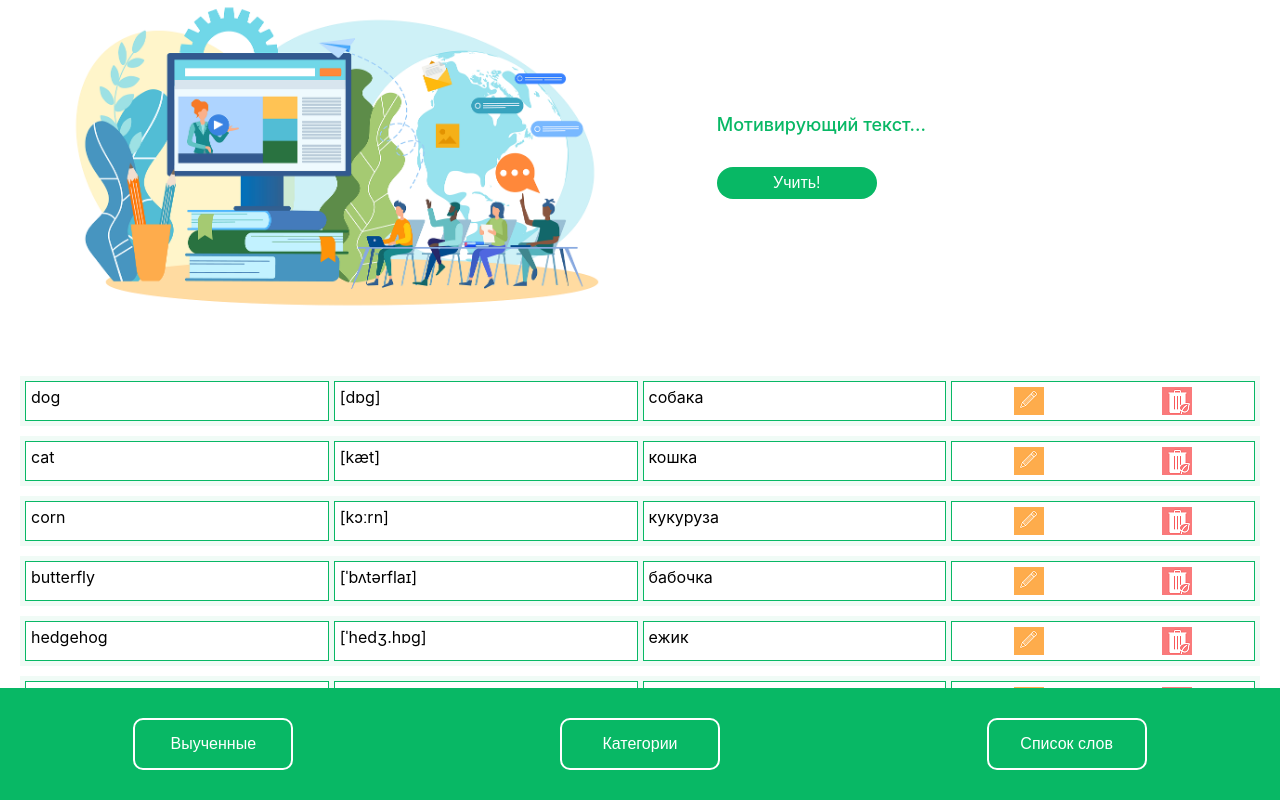
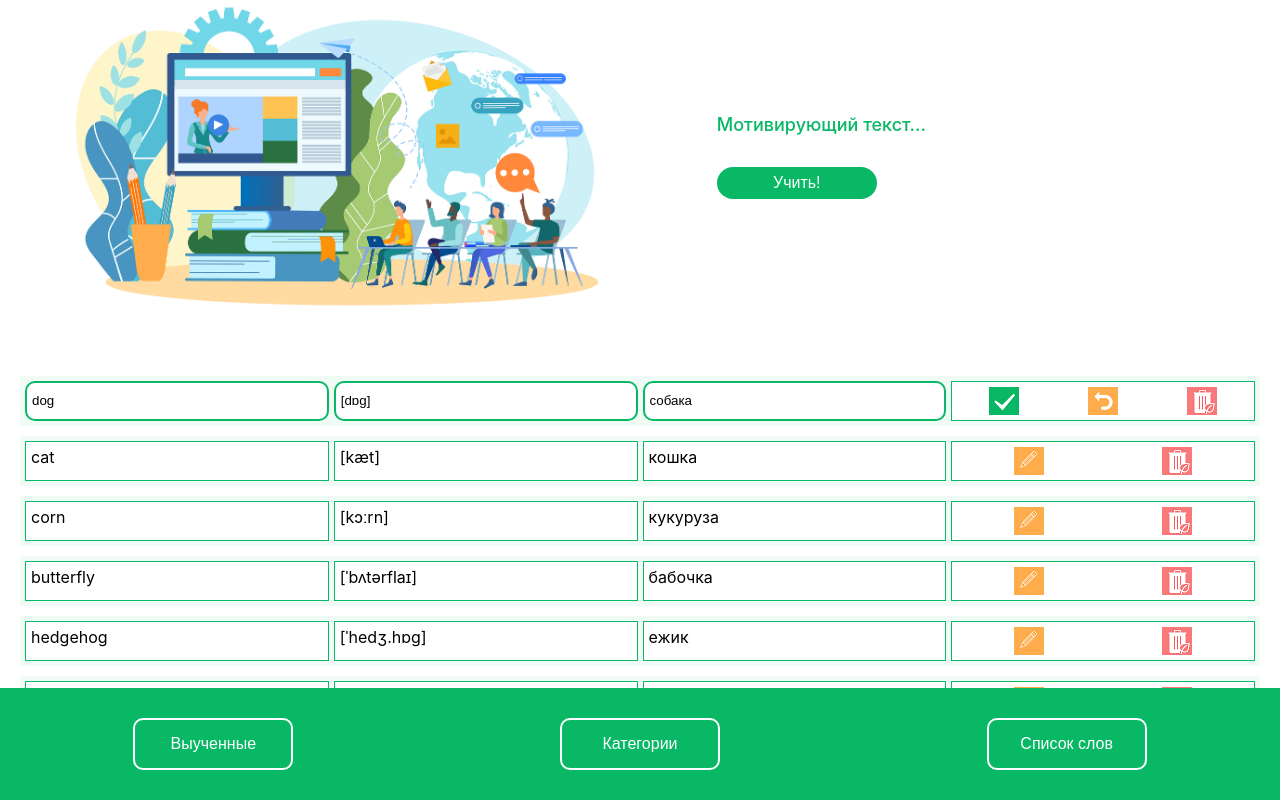
Before and after one commit to ElenaNaychuk/Homework, a React (Create React App) app in the folder learn_english_words/: page / in a window 1280 px wide. Both pictures are taken after a click on the button 1028 px from the left and 1142 px from the top of the page. Shown: the part 742-1542 px from the top of the page. Built offline with nearby package versions, Linux system fonts and the light colour scheme.

Commit message:
Добавила изменение состояния при клике на кнопку 'редактировать' (появляются импуты и кнопки 'сохранить' и 'отменить').

```diff
--- a/learn_english_words/src/App.js
+++ b/learn_english_words/src/App.js
@@ -3,8 +3,9 @@ import Header from './components/Header/Header.jsx';
 import MainPage from './components/MainPage/MainPage.jsx';
 import Footer from './components/Footer/Footer.jsx';
 import './style/App.scss';
-import WordsList from './components/WordList/WordList.jsx';
-import { words } from './components/WordList/wodsListData.js';
+import WordComponent from './components/WordComponent/WordComponent.jsx';
+import { words } from './components/WordComponent/wordsData.js';
+
 
 function App() {
   return (
@@ -14,7 +15,7 @@ function App() {
       <div className='container_words_list'>
         {
           words.map((word, index) =>
-            <WordsList
+            <WordComponent
               english={word.english}
               transcription={word.transcription}
               russian={word.russian}
--- /dev/null
+++ b/learn_english_words/src/components/WordComponent/Word/Word.jsx
@@ -0,0 +1,16 @@
+import style from './word.module.scss'
+
+function Word(props) {
+    if (props.isEditing) {
+        return (
+            <input className={style.input} type="text" value={props.content} />
+        );
+    }
+    else {
+        return (
+            <div className={`${style.wrapper}`}>{props.content}</div>
+        )
+    }
+}
+
+export default Word;
--- /dev/null
+++ b/learn_english_words/src/components/WordComponent/Word/word.module.scss
@@ -0,0 +1,12 @@
+.wrapper {
+    border: 1px solid #08b865;
+    padding: 5px;
+    background-color: #FFF;
+}
+
+.input {
+    border: 2px solid #08b865;
+    border-radius: 10px;
+    padding: 5px;
+    background-color: #FFF;
+}
--- /dev/null
+++ b/learn_english_words/src/components/WordComponent/WordComponent.jsx
@@ -0,0 +1,31 @@
+import style from './wordComponent.module.scss';
+import { useState } from 'react'
+import Word from './Word/Word.jsx';
+
+function WordComponent(props) {
+    const [isEditing, setIsEditing] = useState(props.clicked || false);
+
+    const edit = () => {
+        setIsEditing(true);
+    }
+    const cancelEditing = () => {
+        if (window.confirm('Уверены что хотите отменить несохраненные изменения?')) {
+            setIsEditing(false);
+        }
+    }
+    return (
+        <div className={style.conainer} id={props.id}>
+            <Word content={props.english} isEditing={isEditing} />
+            <Word content={props.transcription} isEditing={isEditing} />
+            <Word content={props.russian} isEditing={isEditing} />
+            <div className={`${style.btn_container} ${style.wrapper}`}>
+                <button className={`${style.btn_save} ${style.btn}  ${isEditing && style.add_btn_save}`}><img className={style.img} src='./assets/images/icons8-галочка-64.png' alt='photo' /></button>
+                <button onClick={edit} className={`${style.btn_edit} ${style.btn} ${isEditing && style.hidden_btn_edit}`}><img src='./assets/images/icons8-карандаш-100.png' alt='photo' /></button>
+                <button onClick={cancelEditing} className={`${style.remove_edit_btn} ${style.btn} ${isEditing && style.show_remove_edit_btn}`}><img className={style.img} src='./assets/images/icons8-отменить-30.png' alt='photo' /></button>
+                <button className={`${style.btn_remove} ${style.btn}`}><img className={style.img} src='./assets/images/icons8-сортировка-отходов-50.png' alt='photo' /></button>
+            </div>
+        </div>
+    );
+}
+
+export default WordComponent;
--- a/learn_english_words/src/components/WordList/wordList.module.scss
+++ b/learn_english_words/src/components/WordComponent/wordComponent.module.scss
@@ -37,6 +37,7 @@
 }
 
 .btn_save {
+    display: none;
     background-color: #08b865;
 }
 
@@ -44,6 +45,23 @@
     background-color: #feac4c;
 }
 
+.hidden_btn_edit {
+    display: none;
+}
+
+.remove_edit_btn {
+    display: none;
+    background-color: #feac4c;
+}
+
+.show_remove_edit_btn {
+    display: block;
+}
+
 .btn_remove {
     background-color: #fa7a7b;
 }
+
+.add_btn_save {
+    display: block;
+}
--- a/learn_english_words/src/components/WordList/WordList.jsx
+++ /dev/null
@@ -1,18 +0,0 @@
-import style from './wordList.module.scss';
-
-function WordsList(props) {
-    return (
-        <div className={style.conainer} id={props.id}>
-            <div className={`${style.english} ${style.wrapper}`}>{props.english}</div>
-            <div className={`${style.transcription} ${style.wrapper}`}>{props.transcription}</div>
-            <div className={`${style.russian} ${style.wrapper}`}>{props.russian}</div>
-            <div className={`${style.btn_container} ${style.wrapper}`}>
-                {/* <button className={`${style.btn_save} ${style.btn}`}><img className={style.img} src='./assets/images/icons8-галочка-64.png' alt='photo' /></button> */}
-                <button className={`${style.btn_edit} ${style.btn}`}><img src='./assets/images/icons8-карандаш-100.png' /></button>
-                <button className={`${style.btn_remove} ${style.btn}`}><img className={style.img} src='./assets/images/icons8-сортировка-отходов-50.png' alt='photo' /></button>
-            </div>
-        </div>
-    );
-}
-
-export default WordsList;
```
Also changed, not shown: learn_english_words/public/assets/images/icons8-отменить-30.png (added), learn_english_words/src/components/WordComponent/wordsData.js (renamed from learn_english_words/src/components/WordList/wodsListData.js), 1 other file (tests, documents, lock files or other folders).
